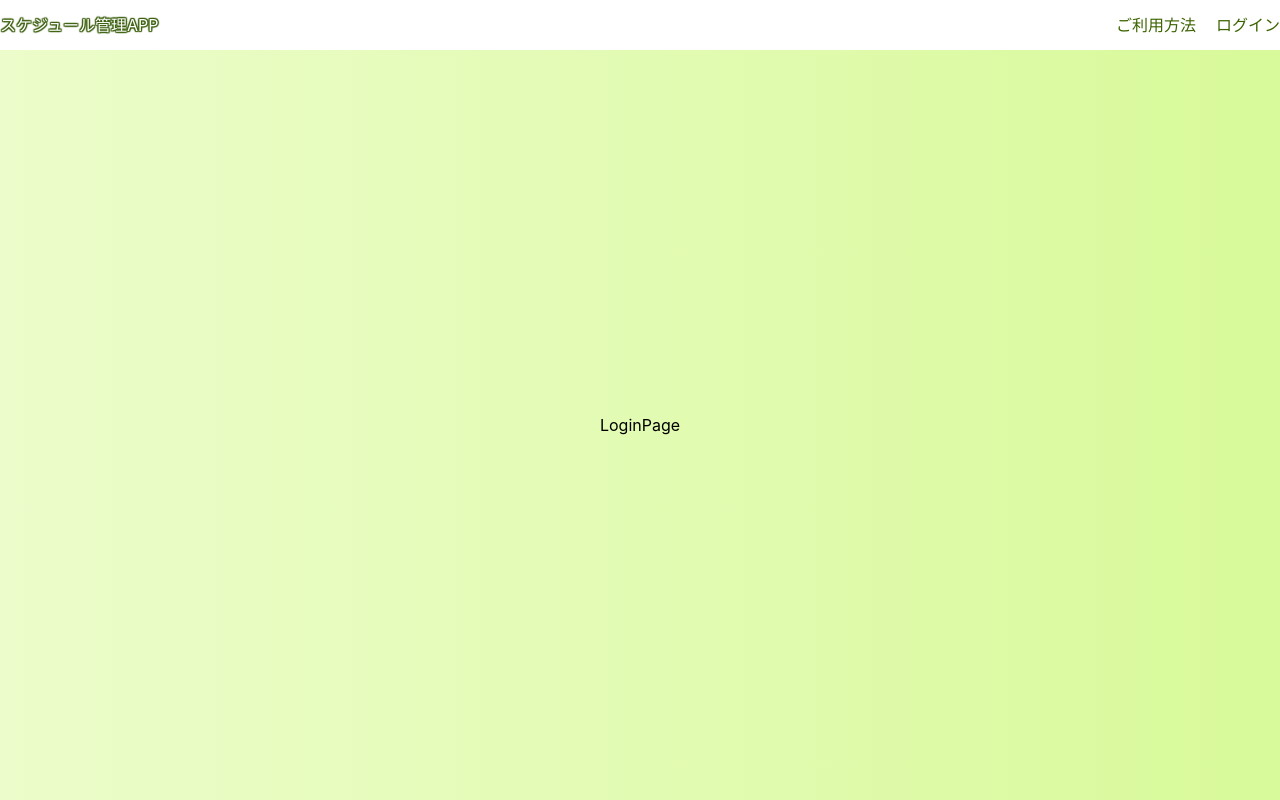
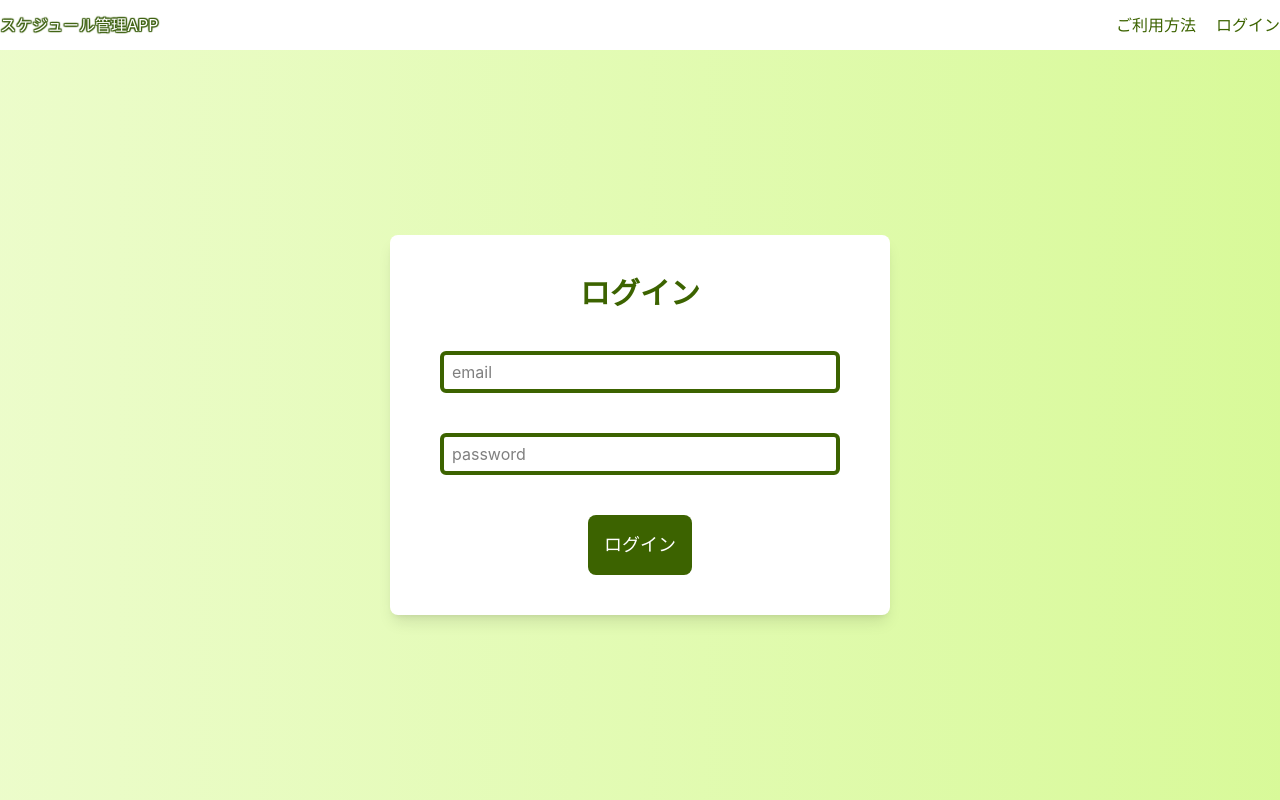
Before and after one commit to takimo1125/calendar-project, a React (Vite) app: page /login in a window 1280 px wide. Built offline with nearby package versions, Linux system fonts and the light colour scheme.

Commit message:
feat: ログイン画面を作成

```diff
--- a/src/components/pages/LoginPage.tsx
+++ b/src/components/pages/LoginPage.tsx
@@ -1,3 +1,18 @@
+import { PrimaryBtn } from "../atoms/PrimaryBtn";
+
 export const LoginPage = () => {
-  return <div>LoginPage</div>;
+  return (
+    <div className="w-[500px] bg-white rounded-lg shadow-lg py-10">
+      <form className="flex flex-col justify-center items-center gap-10">
+        <h1 className="text-3xl text-lime-800 font-bold text-center">ログイン</h1>
+        <div className="w-[80%]">
+          <input type="text" className="w-full border-4 border-solid border-lime-800 rounded-md p-2" placeholder="email" />
+        </div>
+        <div className="w-[80%]">
+          <input type="password" className="w-full border-4 border-solid border-lime-800 rounded-md p-2" placeholder="password" />
+        </div>
+        <PrimaryBtn>ログイン</PrimaryBtn>
+      </form>
+    </div>
+  );
 };
```
